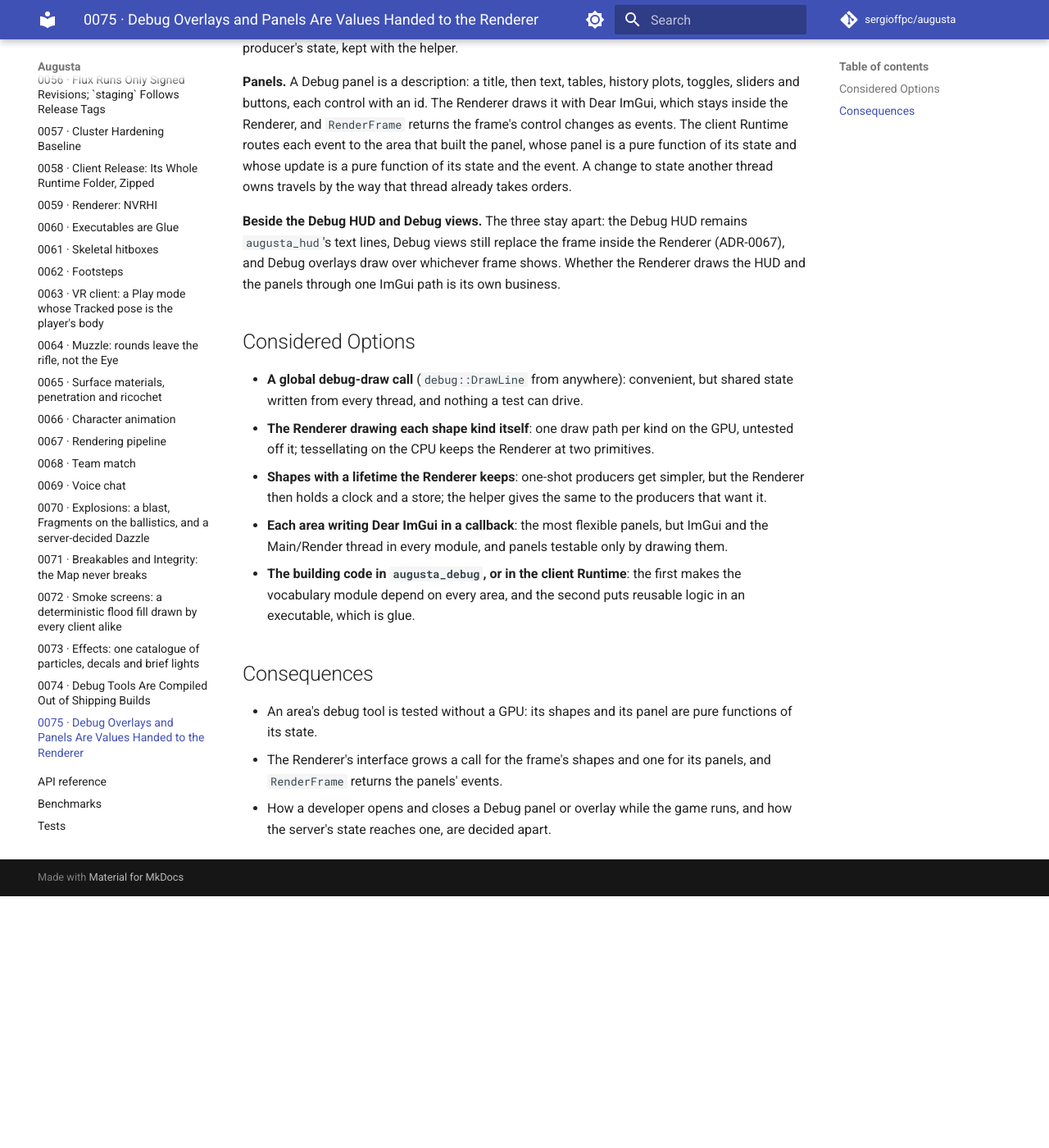
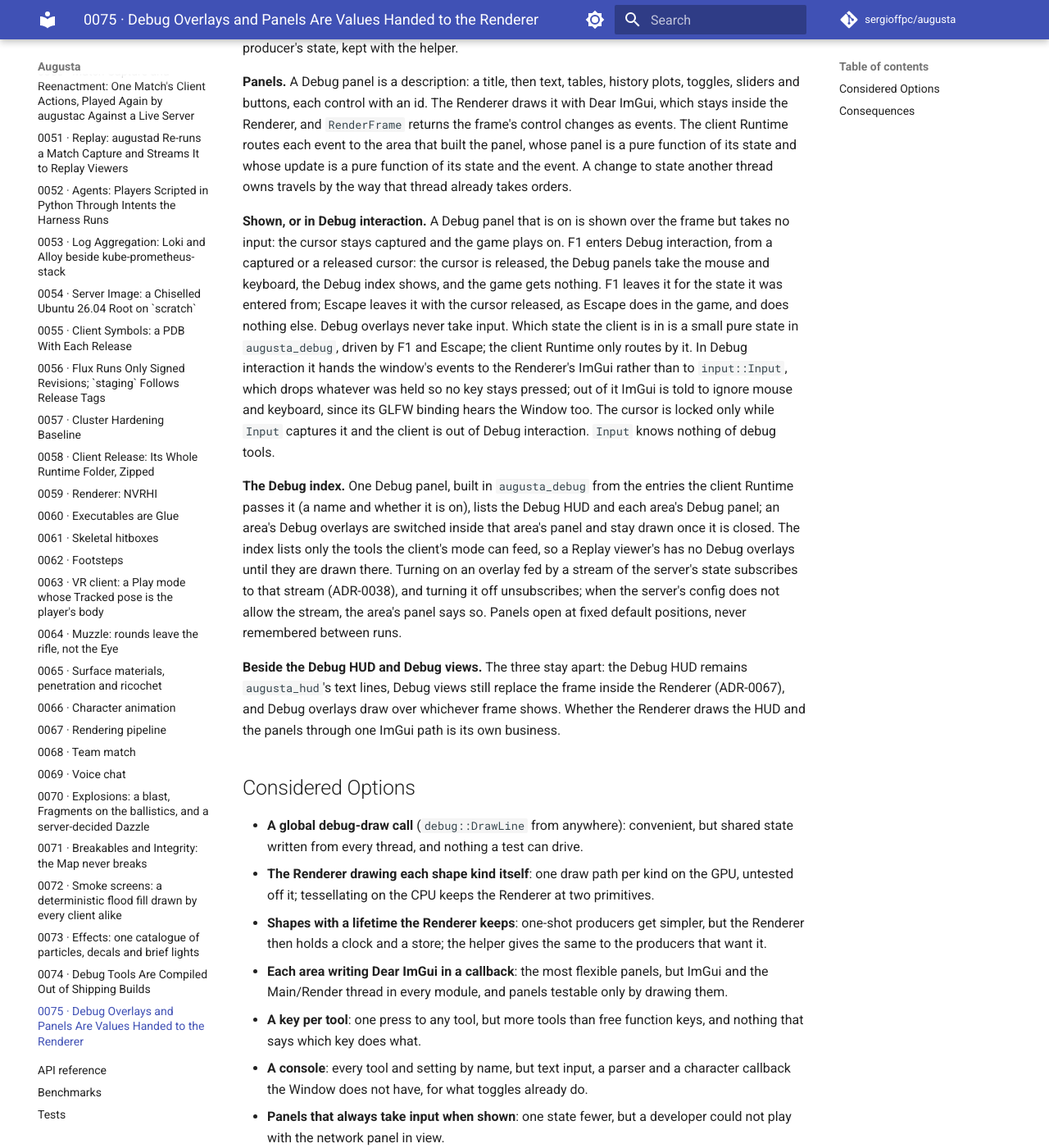
Before and after one commit to sergioffpc/augusta, an MkDocs documentation site: the page built from docs/adr/0075-debug-overlays-and-panels-are-values.md, in a window 1280 px wide and 1400 px high, scrolled down 956 px. Shown: the whole window at 82% size. Built offline with MkDocs 1.6.1 and Material for MkDocs 9.7.7, drawn with Linux system fonts in a browser that asks for light colours; comment, search, counter and statistics services are not loaded; before the commit the page ends 2049 px from its top, so only the background shows below that; some of the changed text lies outside the part shown.

Commit message:
docs(adr): open debug tools through a Debug index on F1
F1 opens the Debug index and enters Debug interaction, in which the
Debug panels take the mouse and keyboard and the game gets neither;
shown panels otherwise take no input. Each executable's debug section is
the one list of its tools, runtime toggles are not persisted, and the
server reads its section at startup only.

Co-Authored-By: Claude Opus 5.5 <noreply@anthropic.com>

```diff
--- a/docs/adr/0075-debug-overlays-and-panels-are-values.md
+++ b/docs/adr/0075-debug-overlays-and-panels-are-values.md
@@ -47,6 +47,31 @@ the area that built the panel, whose panel is a pure function of its state and
 whose update is a pure function of its state and the event. A change to state
 another thread owns travels by the way that thread already takes orders.
 
+**Shown, or in Debug interaction.** A Debug panel that is on is shown over the
+frame but takes no input: the cursor stays captured and the game plays on. F1
+enters Debug interaction, from a captured or a released cursor: the cursor is
+released, the Debug panels take the mouse and keyboard, the Debug index shows,
+and the game gets nothing. F1 leaves it for the state it was entered from;
+Escape leaves it with the cursor released, as Escape does in the game, and does
+nothing else. Debug overlays never take input. Which state the client is in is a
+small pure state in `augusta_debug`, driven by F1 and Escape; the client Runtime
+only routes by it. In Debug interaction it hands the window's events to the
+Renderer's ImGui rather than to `input::Input`, which drops whatever was held so
+no key stays pressed; out of it ImGui is told to ignore mouse and keyboard,
+since its GLFW binding hears the Window too. The cursor is locked only while
+`Input` captures it and the client is out of Debug interaction. `Input` knows
+nothing of debug tools.
+
+**The Debug index.** One Debug panel, built in `augusta_debug` from the entries
+the client Runtime passes it (a name and whether it is on), lists the Debug HUD
+and each area's Debug panel; an area's Debug overlays are switched inside that
+area's panel and stay drawn once it is closed. The index lists only the tools
+the client's mode can feed, so a Replay viewer's has no Debug overlays until
+they are drawn there. Turning on an overlay fed by a stream of the server's
+state subscribes to that stream (ADR-0038), and turning it off unsubscribes;
+when the server's config does not allow the stream, the area's panel says so.
+Panels open at fixed default positions, never remembered between runs.
+
 **Beside the Debug HUD and Debug views.** The three stay apart: the Debug HUD
 remains `augusta_hud`'s text lines, Debug views still replace the frame inside
 the Renderer (ADR-0067), and Debug overlays draw over whichever frame shows.
@@ -66,6 +91,12 @@ own business.
 - **Each area writing Dear ImGui in a callback**: the most flexible panels, but
   ImGui and the Main/Render thread in every module, and panels testable only by
   drawing them.
+- **A key per tool**: one press to any tool, but more tools than free function
+  keys, and nothing that says which key does what.
+- **A console**: every tool and setting by name, but text input, a parser and a
+  character callback the Window does not have, for what toggles already do.
+- **Panels that always take input when shown**: one state fewer, but a developer
+  could not play with the network panel in view.
 - **The building code in `augusta_debug`, or in the client Runtime**: the first
   makes the vocabulary module depend on every area, and the second puts reusable
   logic in an executable, which is glue.
@@ -76,5 +107,8 @@ own business.
   pure functions of its state.
 - The Renderer's interface grows a call for the frame's shapes and one for its
   panels, and `RenderFrame` returns the panels' events.
-- How a developer opens and closes a Debug panel or overlay while the game runs,
-  and how the server's state reaches one, are decided apart.
+- How the server's state reaches a Debug overlay is decided apart (ADR-0038,
+  ADR-0044).
+- `input::Input` grows a way to drop the keys and buttons held, and the client
+  Runtime's frame loop routes the window's events by the Debug interaction
+  state.
```
Also changed, not shown: GLOSSARY.md (+6 -0 lines), docs/adr/0074-debug-tools-compiled-out-of-shipping-builds.md (+16 -6 lines).
